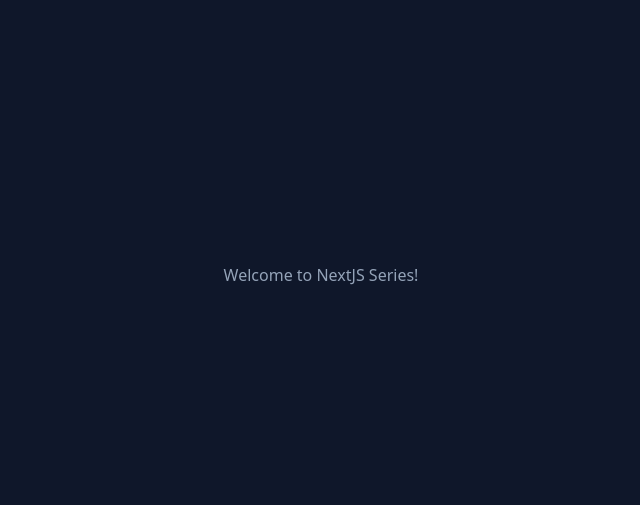
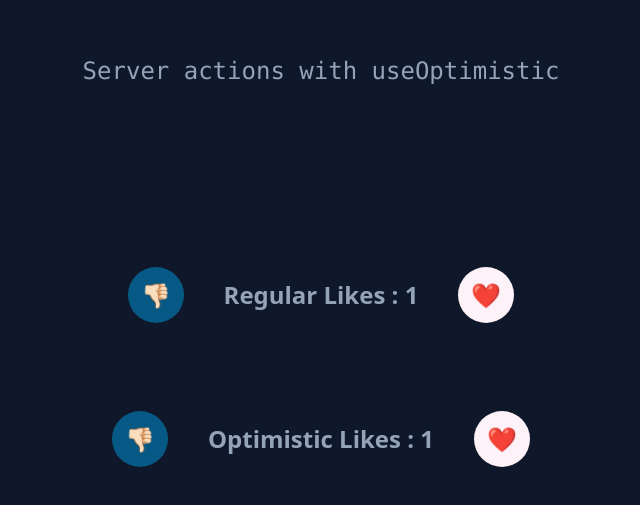
Before and after one commit to designervenkat/nextjs-ts-series, a Next.js app: page / in a window 1280 px wide. Shown: the part 125-630 px from the top of the page, without its empty margins (319-959 px from the left). Built offline with nearby package versions, Linux system fonts and the light colour scheme.

Commit message:
useOptimistic hook

```diff
--- /dev/null
+++ b/src/actions/LikesActions.ts
@@ -0,0 +1,18 @@
+'use server'
+
+import { revalidatePath } from 'next/cache'
+
+export async function addLike(amount: number) {
+  if (!amount) return
+
+  await fetch('http://127.0.0.1:3000/likes', {
+    method: 'POST',
+    cache: 'no-cache',
+    headers: {
+      'Content-Type': 'application/json',
+    },
+    body: JSON.stringify({ amount }),
+  })
+
+  revalidatePath('likes')
+}
--- /dev/null
+++ b/src/app/likes/route.ts
@@ -0,0 +1,17 @@
+import { NextResponse } from 'next/server'
+
+let likes = 1
+
+export async function GET() {
+  return NextResponse.json({ likes })
+}
+
+export async function POST(request: Request) {
+  const { amount } = await request.json()
+
+  if (amount) {
+    likes += Number(amount)
+  }
+
+  return NextResponse.json({ likes })
+}
--- a/src/app/page.tsx
+++ b/src/app/page.tsx
@@ -1,9 +1,25 @@
-"use client"
+import OptimisticLikes from '@/components/OptimisticLikes'
+import Likes from '../components/Likes'
 
-export default function HomePage() {
-    return (
-    <div>
-      <h1>Welcome to NextJS Series!</h1>
+export default async function HomePage() {
+  const res = await fetch('http://127.0.0.1:3000/likes', {
+    cache: 'no-cache',
+    next: {
+      tags: ['likes'],
+    },
+  })
+
+  const { likes } = await res.json()
+
+  return (
+    <div className="flex flex-col justify-center items-center p-10">
+      <h2 className="text-2xl font-mono text-slate-400">
+        Server actions with useOptimistic
+      </h2>
+
+      <Likes likes={likes} />
+
+      <OptimisticLikes likes={likes} />
     </div>
   )
 }
--- /dev/null
+++ b/src/components/Likes.tsx
@@ -0,0 +1,31 @@
+'use client'
+
+import { addLike } from '@/actions/LikesActions'
+
+type Props = {
+  likes: number
+}
+
+const Likes = ({ likes }: Props) => {
+  return (
+    <div className="flex items-center  space-x-10 p-5 mb-2 mt-40">
+      <button
+        className="bg-sky-800 w-14 h-14 rounded-full text-2xl"
+        type="button"
+        onClick={() => addLike(-1)}>
+        👎🏻
+      </button>
+
+      <h3 className="text-2xl font-semibold ">Regular Likes : {likes}</h3>
+
+      <button
+        className="bg-pink-50 w-14 h-14 rounded-full text-2xl"
+        type="button"
+        onClick={() => addLike(1)}>
+        ❤️
+      </button>
+    </div>
+  )
+}
+
+export default Likes
--- /dev/null
+++ b/src/components/OptimisticLikes.tsx
@@ -0,0 +1,48 @@
+'use client'
+
+import { addLike } from '@/actions/LikesActions'
+import { useOptimistic, useTransition, startTransition } from 'react'
+
+type Props = {
+  likes: number
+}
+
+const OptimisticLikes = ({ likes }: Props) => {
+  // const [isPending, startTransition] = useTransition()
+
+  const [optimisticLikes, setOptimisticLikes] = useOptimistic(
+    likes,
+    (state, amount) => state + Number(amount)
+  )
+
+  const updateLikes = async (amount: number) => {
+    startTransition(() => {
+      setOptimisticLikes(amount)
+    })
+    await addLike(amount)
+  }
+
+  return (
+    <div className="flex items-center  space-x-10 p-5 mb-2 mt-10">
+      <button
+        className="bg-sky-800 w-14 h-14 rounded-full text-2xl"
+        type="button"
+        onClick={() => updateLikes(-1)}>
+        👎🏻
+      </button>
+
+      <h3 className="text-2xl font-semibold ">
+        Optimistic Likes : {optimisticLikes}
+      </h3>
+
+      <button
+        className="bg-pink-50 w-14 h-14 rounded-full text-2xl"
+        type="button"
+        onClick={() => updateLikes(1)}>
+        ❤️
+      </button>
+    </div>
+  )
+}
+
+export default OptimisticLikes
```
